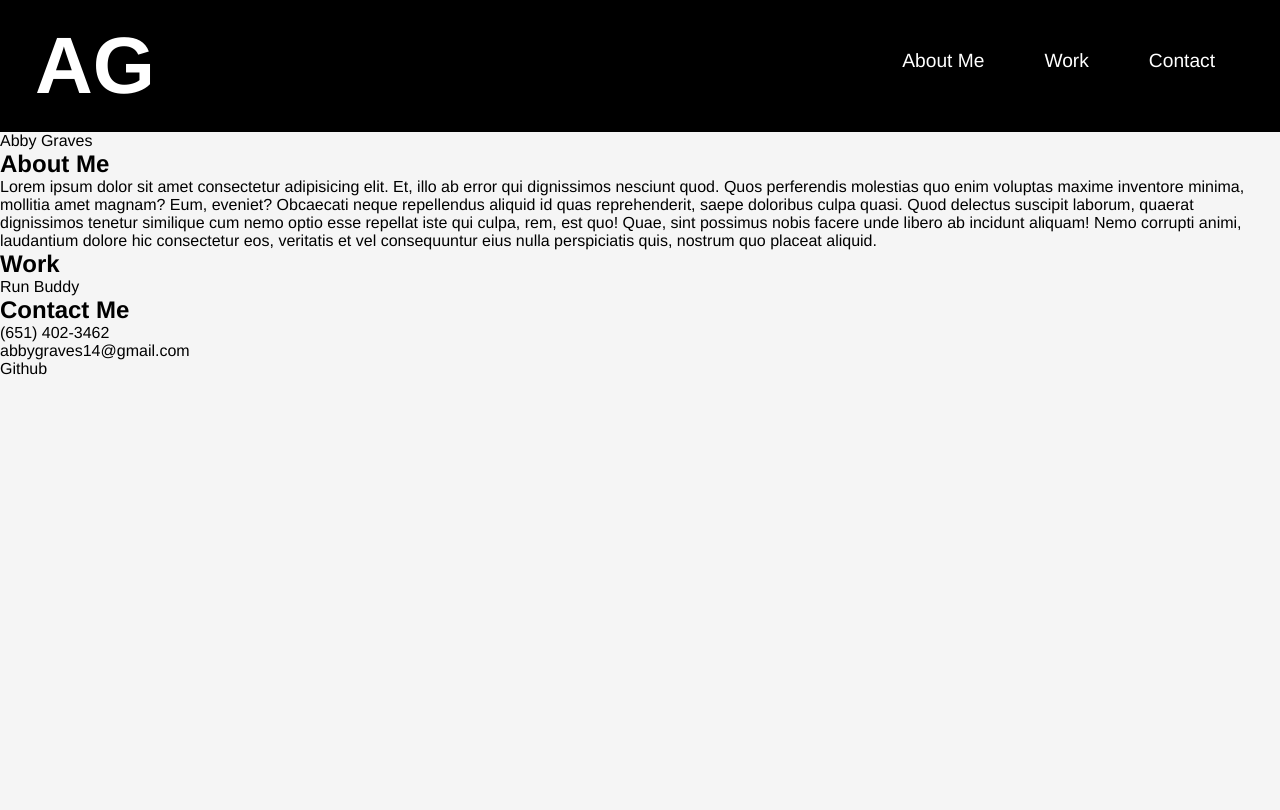
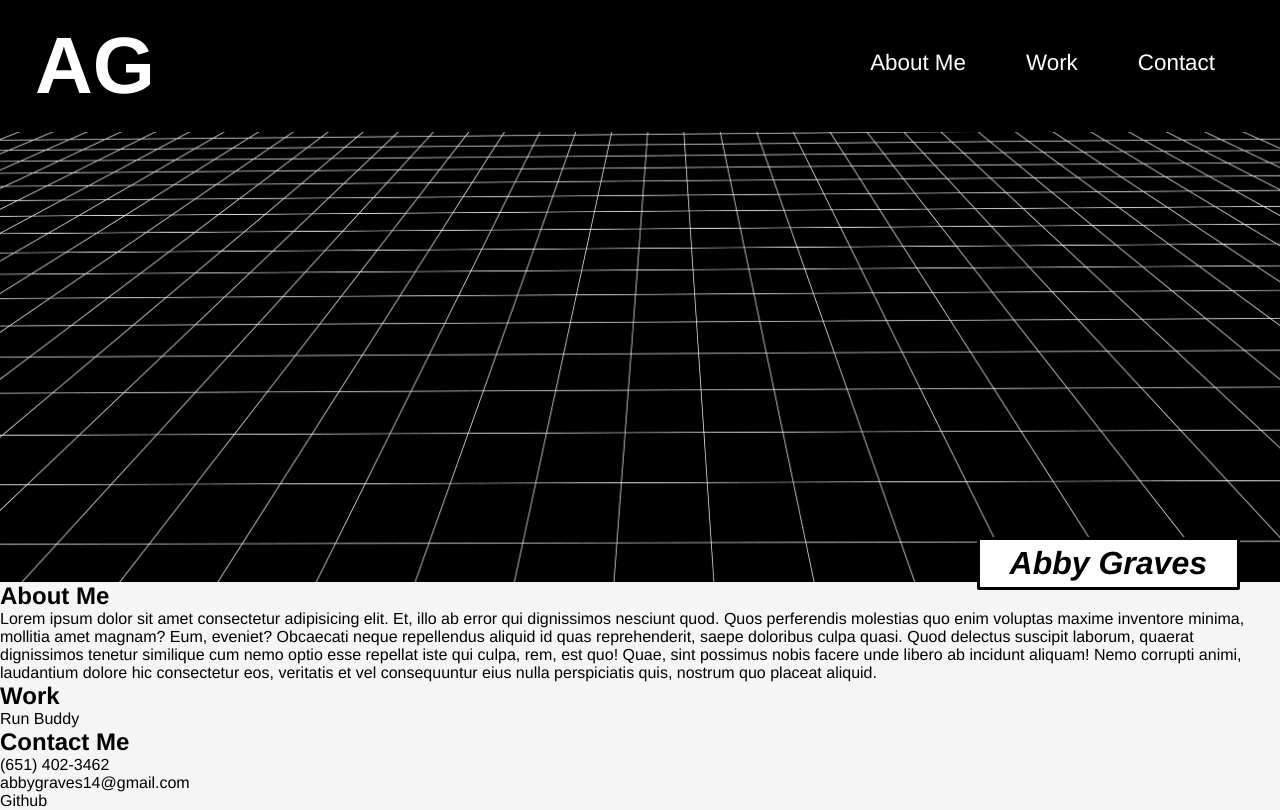
Before and after one commit to abbygraves/2-professional-portfolio, a plain HTML site: page index.html in a window 1280 px wide. Drawn offline with Linux system fonts and the light colour scheme.

Commit message:
hero styling

```diff
--- a/assets/css/style.css
+++ b/assets/css/style.css
@@ -53,11 +53,37 @@ header nav ul {
 header nav ul li a {
   padding: 10px 5px;
   margin: 0 25px;
-  font-size: 1.5vw;
+  font-size: 1.75vw;
   font-weight: lighter;
 }
 
 header nav ul li a:hover {
-  border-bottom: 6px solid var(--tertiary-color);
+  border-bottom: 6px solid var(--secondary-color);
 }
 /* HEADER + NAV STYLE END */
+
+/* HERO STYLE START */
+.hero {
+  background-image: url(../images/hero-grid.jpg);
+  height: 450px;
+  background-size: cover;
+  background-position: center;
+  display: flex;
+  flex-wrap: wrap;
+  justify-content: right;
+  background-attachment: fixed;
+  align-items: flex-start;
+}
+
+.hero-text p {
+  background-color: var(--secondary-color);
+  padding: 5px 30px;
+  border: 3px solid var(--primary-color);
+  border-radius: 2px;
+  font-size: 32px;
+  font-style: italic;
+  font-weight: bold;
+  margin-top: 405px;
+  margin-right: 40px;
+}
+/* HERO STYLE END */
--- a/index.html
+++ b/index.html
@@ -38,9 +38,11 @@
 
 
     <!-- HERO START -->
-    <div>
-      <p>Abby Graves</p>
-    </div>
+    <section class="hero">
+      <div class="hero-text">
+        <p>Abby Graves</p>
+      </div>
+    </section>
     <!-- HERO END -->
 
 
```
Also changed, not shown: assets/images/hero-grid.jpg (added), 1 other file.
